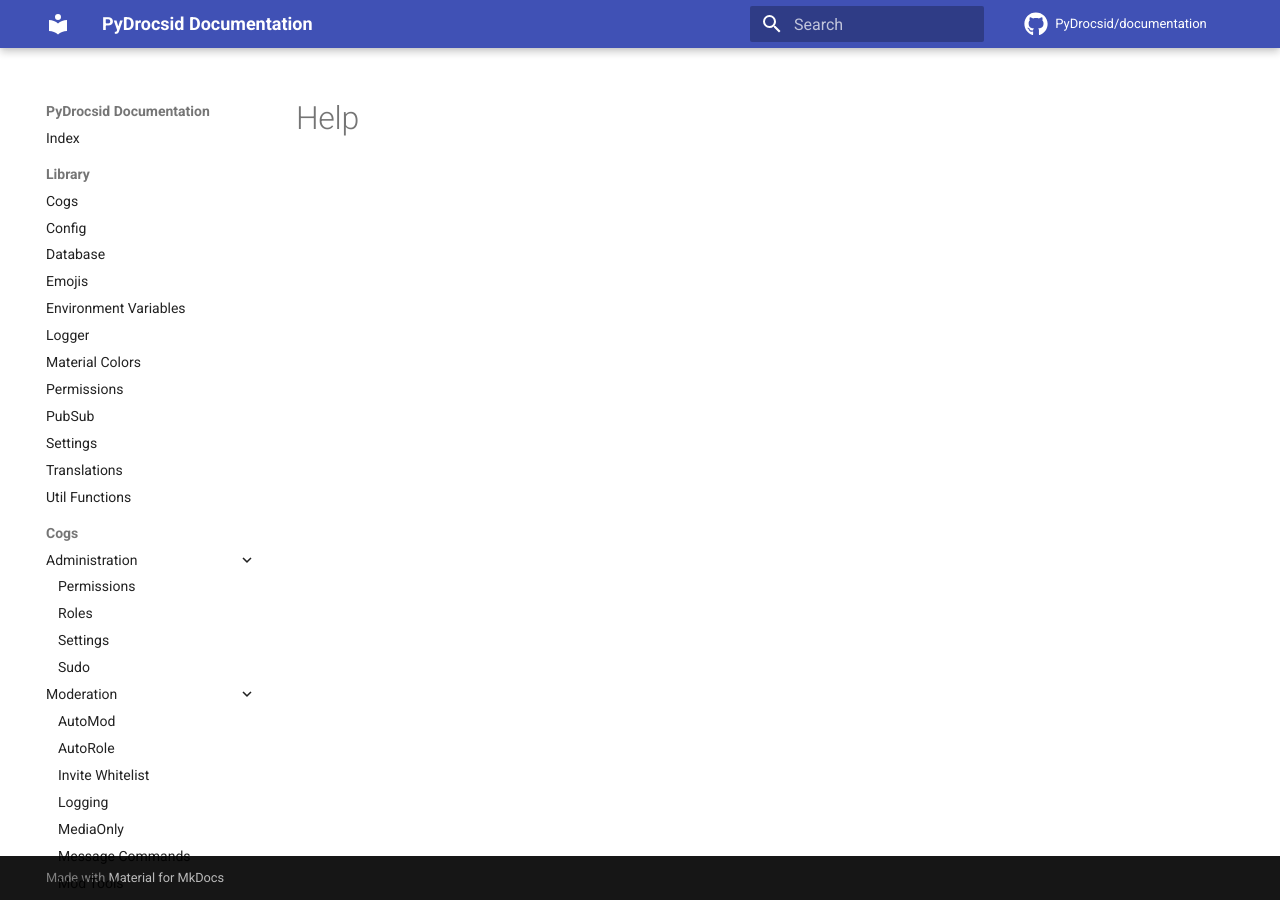
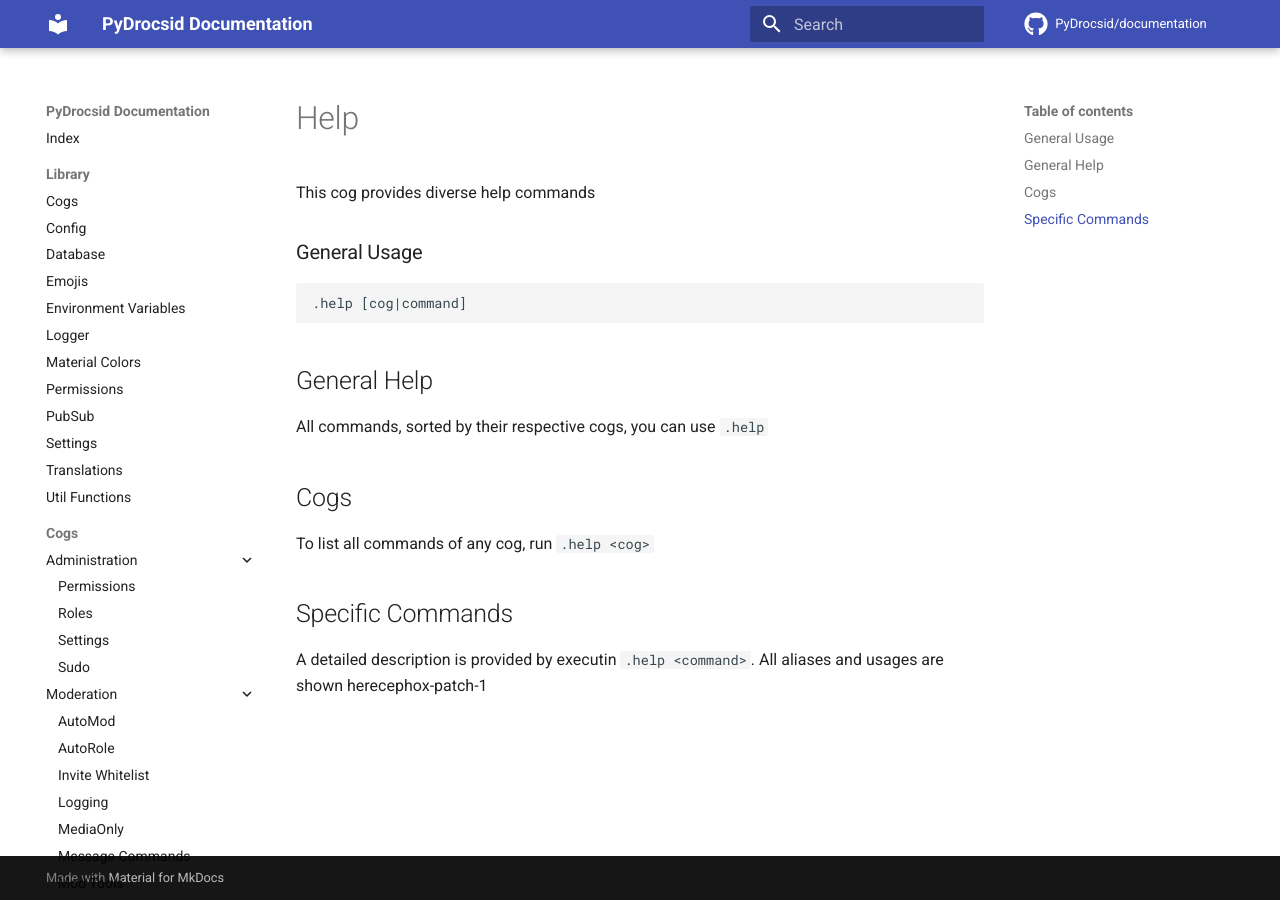
Before and after one commit to PyDrocsid/documentation, an MkDocs documentation site: the page built from docs/cogs/information/help.md, in a window 1280 px wide. Built offline with MkDocs 1.6.1 and Material for MkDocs 9.7.7, drawn with Linux system fonts in a browser that asks for light colours; comment, search, counter and statistics services are not loaded.

Commit message:
Update help.md

````diff
--- a/docs/cogs/information/help.md
+++ b/docs/cogs/information/help.md
@@ -1 +1,16 @@
 # Help
+This cog provides diverse help commands
+
+### General Usage
+```
+.help [cog|command]
+```
+
+## General Help
+All commands, sorted by their respective cogs, you can use `.help`
+
+## Cogs
+To list all commands of any cog, run `.help <cog>`
+
+## Specific Commands
+A detailed description is provided by executin `.help <command>`. All aliases and usages are shown herecephox-patch-1
````
